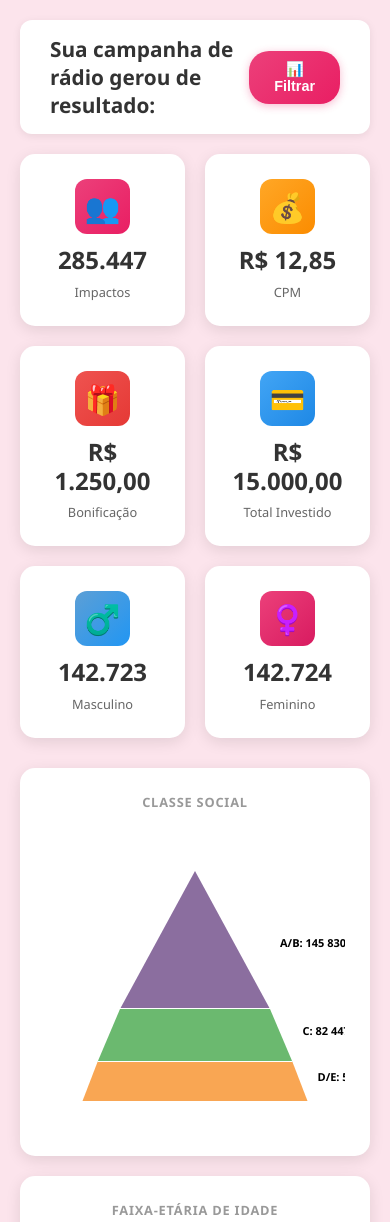
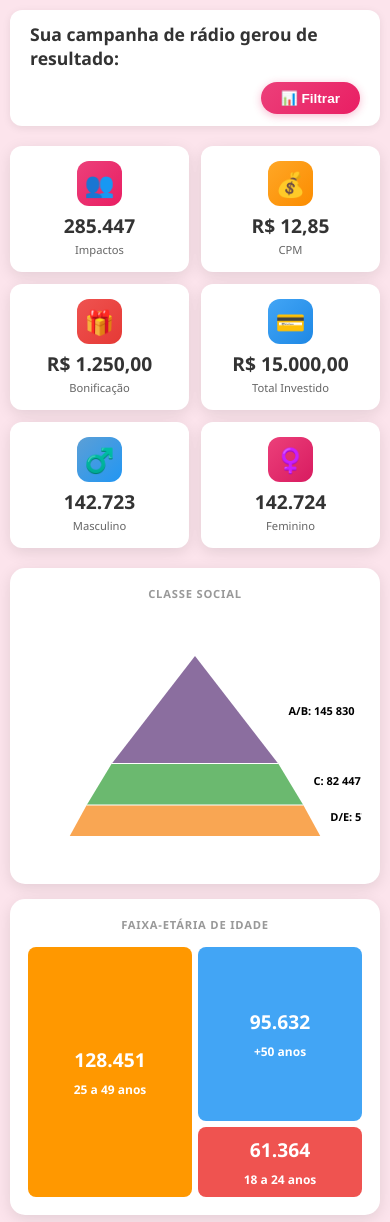
Before and after one commit to kaike74/MonitoramentoExemplo, a plain HTML site: page Index.html in a window 390 px wide. Shown: the top 1222 px of the page. Drawn offline with nearby package versions, Linux system fonts and the light colour scheme.

Commit message:
Update Index.html

```diff
--- a/Index.html
+++ b/Index.html
@@ -232,8 +232,109 @@
         }
 
         @media (max-width: 768px) {
+            body {
+                padding: 10px;
+            }
+
+            .page-title {
+                padding: 12px 20px;
+                flex-direction: column;
+                gap: 12px;
+                align-items: flex-start;
+            }
+
+            .page-title h1 {
+                font-size: 1.1rem;
+            }
+
+            .filter-btn {
+                padding: 8px 20px;
+                font-size: 0.85rem;
+                align-self: flex-end;
+            }
+
             .stats-row {
                 grid-template-columns: repeat(2, 1fr);
+                gap: 12px;
+                margin-bottom: 20px;
+            }
+
+            .stat-card {
+                padding: 15px;
+                border-radius: 12px;
+            }
+
+            .stat-icon {
+                width: 45px;
+                height: 45px;
+                font-size: 1.5rem;
+                margin-bottom: 8px;
+            }
+
+            .stat-value {
+                font-size: 1.2rem;
+                margin-bottom: 5px;
+            }
+
+            .stat-label {
+                font-size: 0.7rem;
+            }
+
+            .charts-grid {
+                gap: 15px;
+                margin-bottom: 20px;
+            }
+
+            .chart-card {
+                padding: 18px;
+            }
+
+            .chart-title {
+                font-size: 0.7rem;
+                margin-bottom: 15px;
+            }
+
+            .chart-container {
+                height: 250px;
+            }
+
+            .treemap-container {
+                height: 250px;
+            }
+
+            .treemap-number {
+                font-size: 1.2rem;
+            }
+
+            .treemap-label {
+                font-size: 0.75rem;
+            }
+
+            .campaign-header {
+                padding: 15px 20px;
+                margin-bottom: 15px;
+            }
+
+            .campaign-header h2 {
+                font-size: 1rem;
+            }
+
+            .campaign-header p {
+                font-size: 0.75rem;
+            }
+
+            .bottom-section {
+                gap: 15px;
+            }
+
+            .legend-inline {
+                gap: 12px;
+                font-size: 0.7rem;
+            }
+
+            .legend-dot {
+                width: 10px;
+                height: 10px;
             }
         }
     </style>
```
